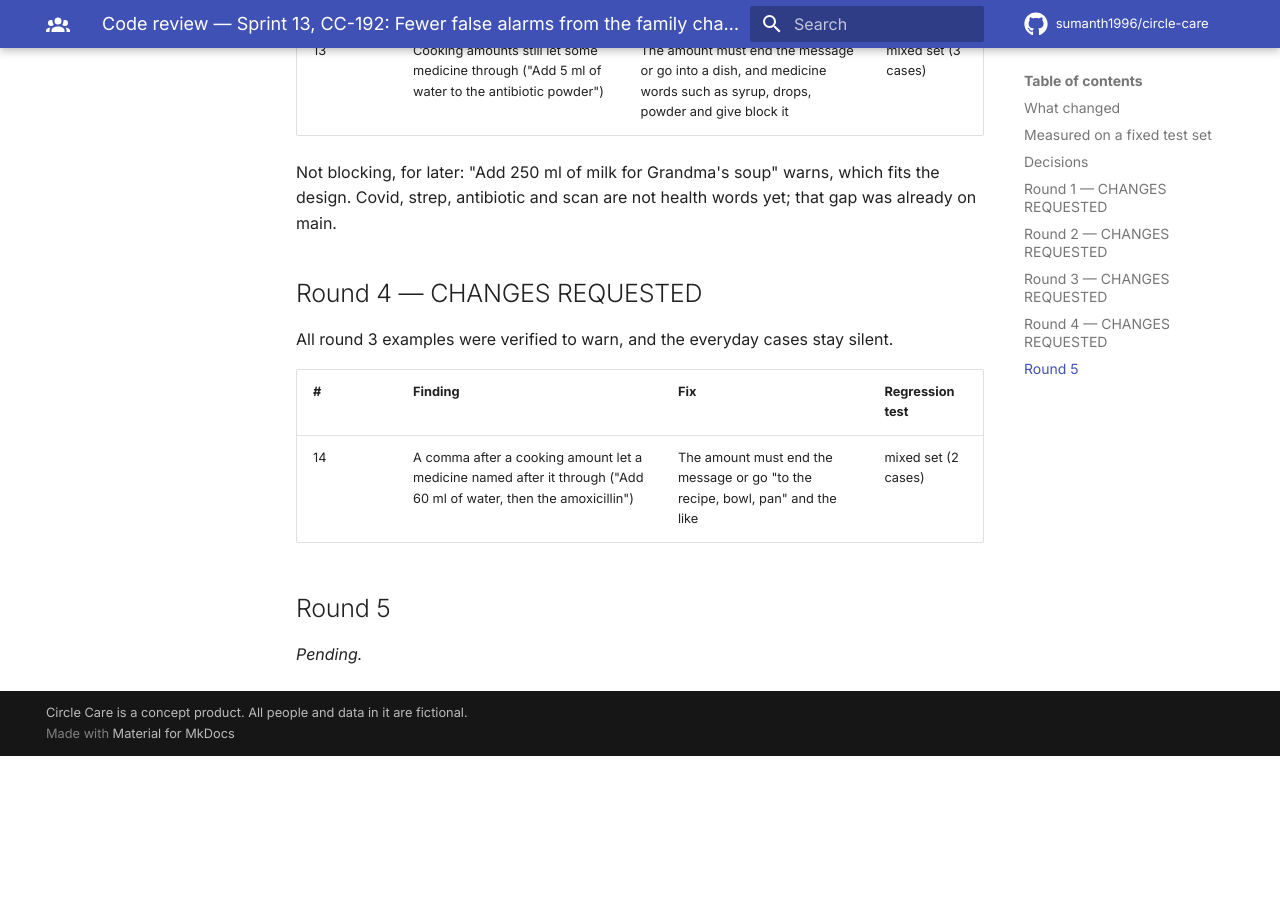
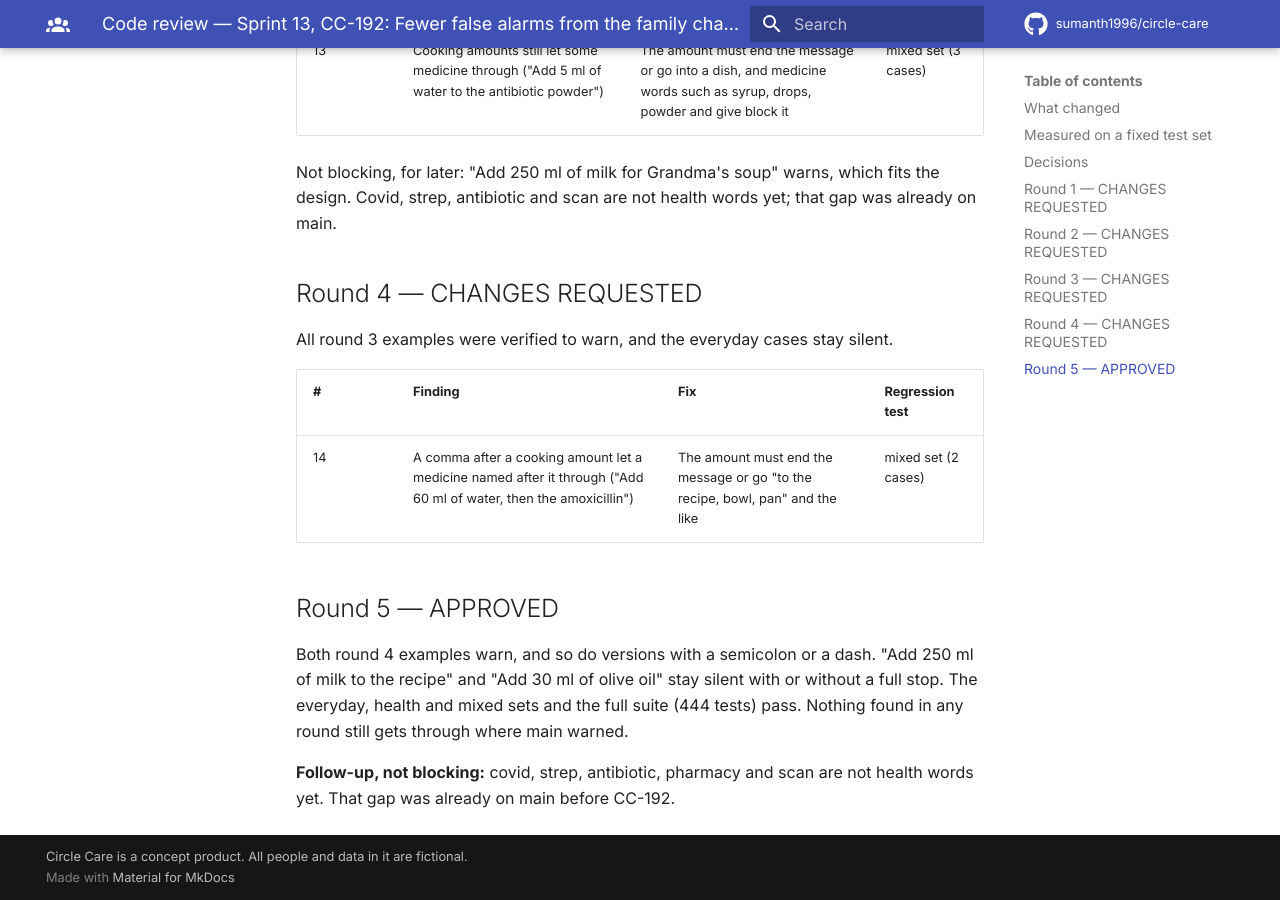
Before and after one commit to sumanth1996/circle-care, an MkDocs documentation site: the page built from docs/reviews/2026-11-14-sprint-13-chat-check.md, in a window 1280 px wide and 900 px high, scrolled down 3710 px. Built offline with MkDocs 1.6.1 and Material for MkDocs 9.7.7, drawn with Linux system fonts in a browser that asks for light colours; comment, search, counter and statistics services are not loaded; before the commit the page ends 4466 px from its top, so only the background shows below that; some of the changed text lies outside the part shown.

Commit message:
CC-192: record the Lead Architect approval (round 5)
Co-Authored-By: Claude Opus 5.5 <noreply@anthropic.com>

```diff
--- a/docs/reviews/2026-11-14-sprint-13-chat-check.md
+++ b/docs/reviews/2026-11-14-sprint-13-chat-check.md
@@ -7,7 +7,7 @@
 | Developer · Tester · Build & Deploy | Dev Agent · QA Agent · Release Agent |
 | Product Owner | Sumanth (PO), go to build Sprint 13 given 2026-11-14 |
 | Date | 2026-11-14 |
-| Final verdict | *Pending review* |
+| Final verdict | **APPROVED** (round 5, after four rounds of changes) |
 
 ## What changed
 
@@ -82,6 +82,8 @@ All round 3 examples were verified to warn, and the everyday cases stay silent.
 |---|---|---|---|
 | 14 | A comma after a cooking amount let a medicine named after it through ("Add 60 ml of water, then the amoxicillin") | The amount must end the message or go "to the recipe, bowl, pan" and the like | mixed set (2 cases) |
 
-## Round 5
+## Round 5 — APPROVED
 
-*Pending.*
+Both round 4 examples warn, and so do versions with a semicolon or a dash. "Add 250 ml of milk to the recipe" and "Add 30 ml of olive oil" stay silent with or without a full stop. The everyday, health and mixed sets and the full suite (444 tests) pass. Nothing found in any round still gets through where main warned.
+
+**Follow-up, not blocking:** covid, strep, antibiotic, pharmacy and scan are not health words yet. That gap was already on main before CC-192.
```
